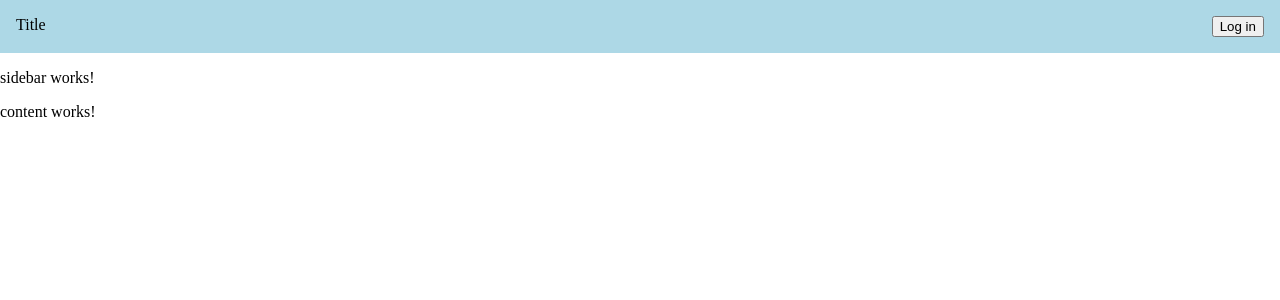
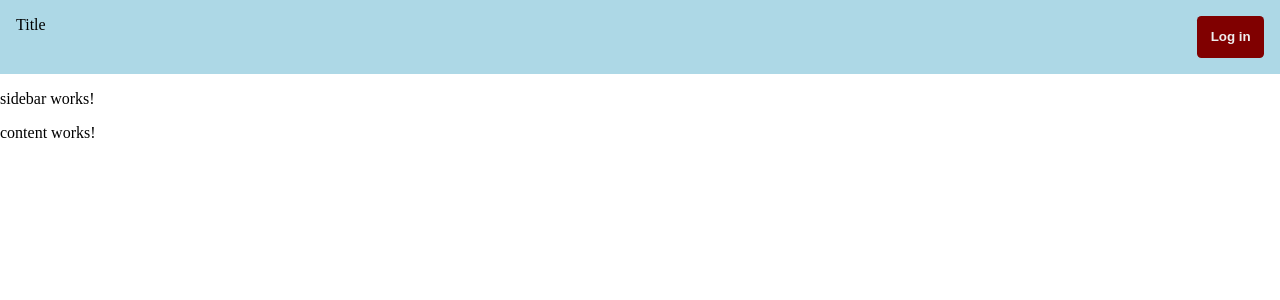
Before and after one commit to westshae/social-optim-fe, an Angular app: page / in a window 1280 px wide. Shown: the top 300 px of the page. Built offline with nearby package versions, Linux system fonts and the light colour scheme.

Commit message:
auth-button styling, plus colours class

```diff
--- a/src/app/header/header.component.less
+++ b/src/app/header/header.component.less
@@ -1,4 +1,11 @@
+@import "../../styles.less";
+
 .auth-button {
+  &:extend(.primary);
+  border:none;
+  border-radius: .33em;
+  padding:1em;
+  font-weight: bold;
 }
 
 .container {
--- a/src/styles.less
+++ b/src/styles.less
@@ -3,3 +3,13 @@ body {
   margin: 0;
   padding: 0;
 }
+
+.primary {
+  color:#EEEEEE;
+  background-color: #800000;
+}
+
+.primary-reverse {
+  color:#800000;
+  background-color: #EEEEEE;
+}
```
